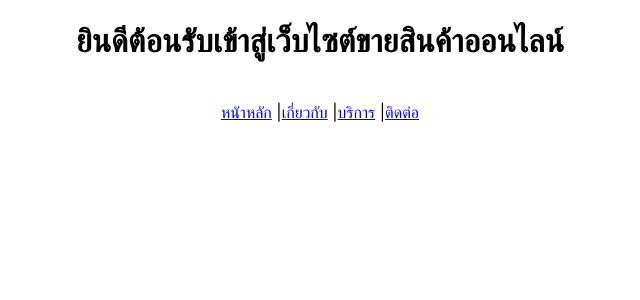
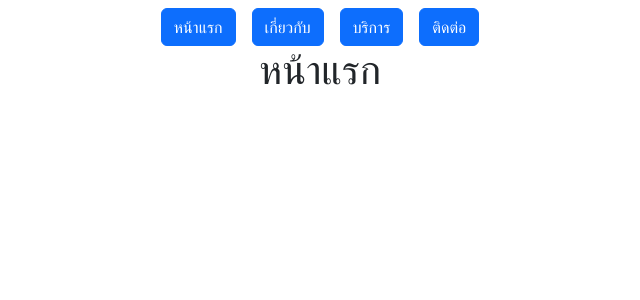
Before and after one commit to Khaoseekakun/frontend, a Next.js app: page / in a window 1280 px wide. Shown: the top 300 px of the page, without its empty margins (320-960 px from the left). Built offline with nearby package versions, Linux system fonts and the light colour scheme.

Commit message:
navication update

```diff
--- a/package.json
+++ b/package.json
@@ -9,9 +9,10 @@
     "lint": "next lint"
   },
   "dependencies": {
+    "bootstrap": "^5.3.3",
+    "next": "14.2.3",
     "react": "^18",
-    "react-dom": "^18",
-    "next": "14.2.3"
+    "react-dom": "^18"
   },
   "devDependencies": {
     "eslint": "^8",
--- /dev/null
+++ b/src/app/components/Navication.js
@@ -0,0 +1,17 @@
+'use client'
+import Link from "next/link";
+import { useRouter } from "next/router";
+
+export function NavicationBar() {
+
+    return (
+        <>
+            <center>
+                <Link className="btn btn-primary mx-2 mt-2" href="/">หน้าแรก</Link>
+                <Link className="btn btn-primary mx-2 mt-2" href="/about">เกี่ยวกับ</Link>
+                <Link className="btn btn-primary mx-2 mt-2" href="/service">บริการ</Link>
+                <Link className="btn btn-primary mx-2 mt-2" href="/contact">ติดต่อ</Link>
+            </center>
+        </>
+    )
+}
--- a/src/app/layout.js
+++ b/src/app/layout.js
@@ -1,5 +1,6 @@
 import { Inter } from "next/font/google";
 import "./globals.css";
+import "bootstrap/dist/css/bootstrap.min.css";
 
 const inter = Inter({ subsets: ["latin"] });
 
@@ -10,7 +11,7 @@ export const metadata = {
 
 export default function RootLayout({ children }) {
   return (
-    <html lang="en">
+    <html lang="th">
       <body className={inter.className}>{children}</body>
     </html>
   );
--- a/src/app/page.js
+++ b/src/app/page.js
@@ -1,12 +1,12 @@
-import HeadersLink from "../components/Link"
+import { NavicationBar } from "./components/Navication";
 export default function Home() {
   return (
     <>
-      <center>
-        <h1>ยินดีต้อนรับเข้าสู่เว็บไซต์ขายสินค้าออนไลน์</h1>
-      </center>
-      <br></br>
-      <HeadersLink></HeadersLink>
+        <NavicationBar>
+        </NavicationBar>
+        <center>
+            <h1>หน้าแรก</h1>
+        </center>
     </>
   );
 }
--- a/src/components/Link.js
+++ /dev/null
@@ -1,11 +0,0 @@
-import Link from "next/link";
-export default function HeadersLink() {
-    return (
-        <center>
-            <Link href="/">หนัาหลัก</Link> |
-            <Link href="/about">เกี่ยวกับ</Link> |
-            <Link href="/service">บริการ</Link> |
-            <Link href="/contact">ติดต่อ</Link>
-        </center>
-    )
-}
```
Also changed, not shown: src/app/about/page.js (+6 -6 lines), src/app/contact/page.js (+4 -4 lines), src/app/service/page.js (+4 -4 lines), 1 other file (tests, documents, lock files or other folders).
